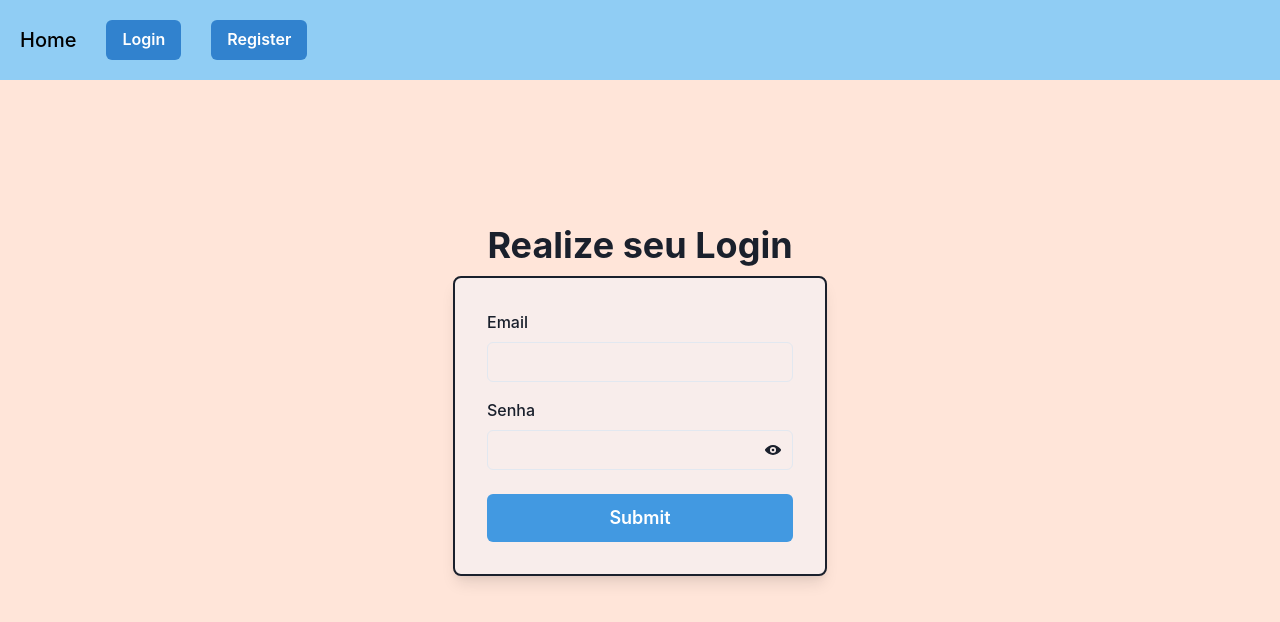
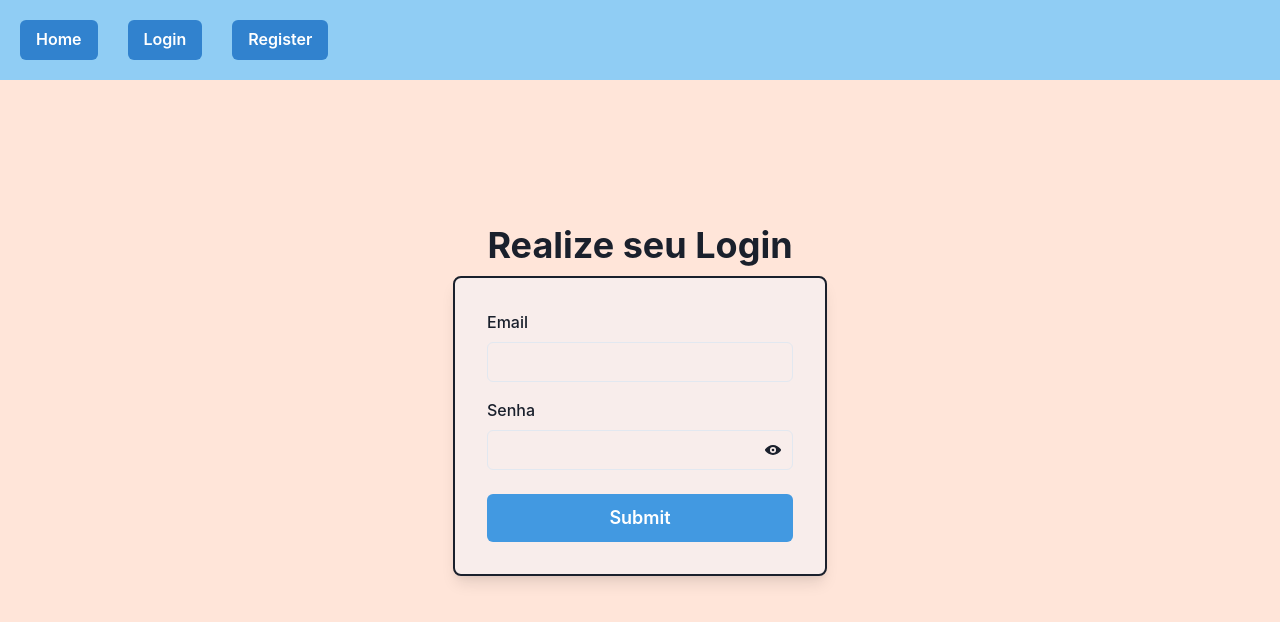
Before and after one commit to SamsSouza22/FrontendDesafio, a React (Vite) app in the folder frontend/: page /auth/login in a window 1280 px wide. Shown: the top 622 px of the page. Built offline with nearby package versions, Linux system fonts and the light colour scheme.

Commit message:
navbar home button

```diff
--- a/frontend/src/components/NavBar.jsx
+++ b/frontend/src/components/NavBar.jsx
@@ -1,10 +1,10 @@
-import { Flex, Heading, HStack, Link, Button } from "@chakra-ui/react";
+import { Flex, Heading, HStack, Button } from "@chakra-ui/react";
 import { Link as RouterLink } from "react-router-dom";
 import { useContext } from "react";
 import { AuthContext } from "../AppContext";
 
 const NavBar = () => {
-  const {isLoggedIn, logout} = useContext(AuthContext)
+  const { isLoggedIn, logout } = useContext(AuthContext);
 
   return (
     <Flex
@@ -21,15 +21,9 @@ const NavBar = () => {
     >
       <HStack spacing="30px">
         <Heading as="h2" size="md" color="black">
-          <Link
-            as={RouterLink}
-            to="/"
-            _hover={{ textDecoration: "none", color: "gray.600" }}
-            fontWeight={500}
-            transition="color 0.2s"
-          >
+          <Button as={RouterLink} to="/" colorScheme="blue">
             Home
-          </Link>
+          </Button>
         </Heading>
         {isLoggedIn ? (
           <>
```
